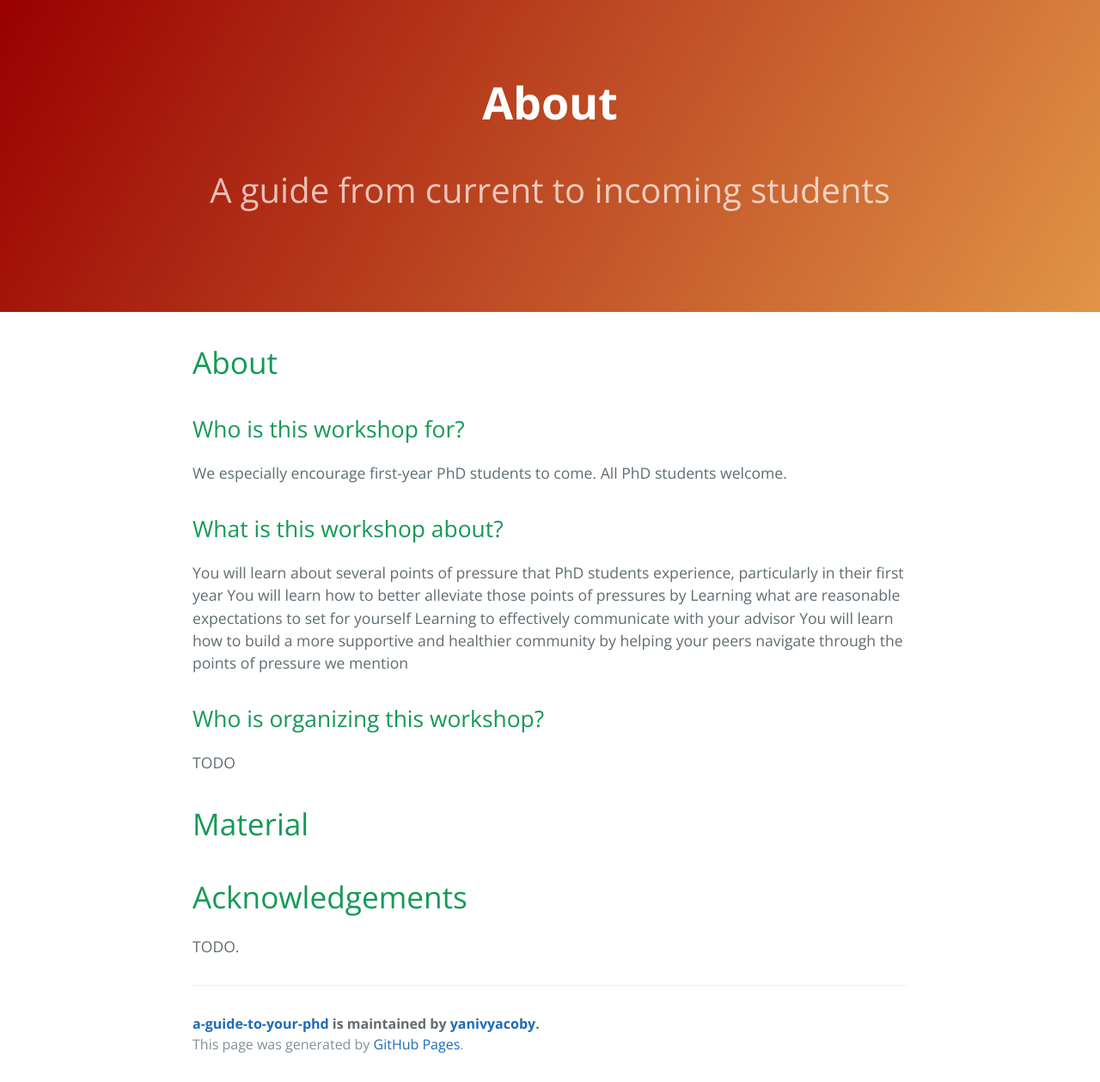
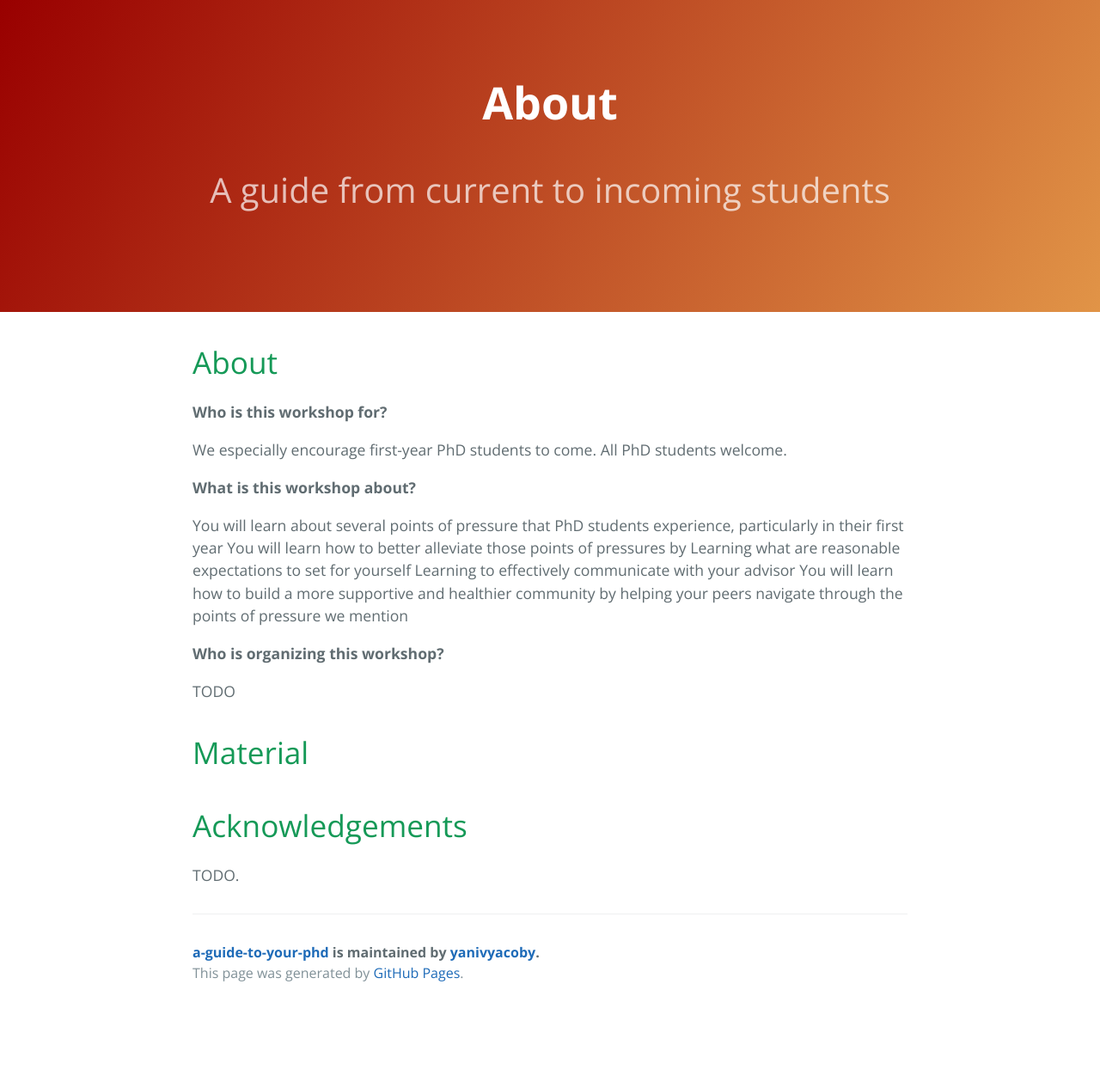
Before and after one commit to yanivyacoby/a-guide-to-your-phd, a Jekyll site: the page built from index.md, in a window 1280 px wide. Shown: the whole page at 86% size. Built offline with Jekyll 4.4.1, drawn with Linux system fonts in a browser that asks for light colours; our own code applies the rules of GitHub Pages for plain Markdown files; after the commit the page ends 1176 px from its top, so only the background shows below that.

```diff
--- a/index.md
+++ b/index.md
@@ -5,21 +5,24 @@ layout: default
 
 # About
 
-## Who is this workshop for?
+**Who is this workshop for?**
 
 We especially encourage first-year PhD students to come. All PhD students welcome.
 
 
 
-## What is this workshop about?
+**What is this workshop about?**
+
 You will learn about several points of pressure that PhD students experience, particularly in their first year
 You will learn how to better alleviate those points of pressures by
 Learning what are reasonable expectations to set for yourself
 Learning to effectively communicate with your advisor
 You will learn how to build a more supportive and healthier community by helping your peers navigate through the points of pressure we mention
 
-## Who is organizing this workshop?
+**Who is organizing this workshop?**
+
 TODO
+
 
 # Material
 
```
